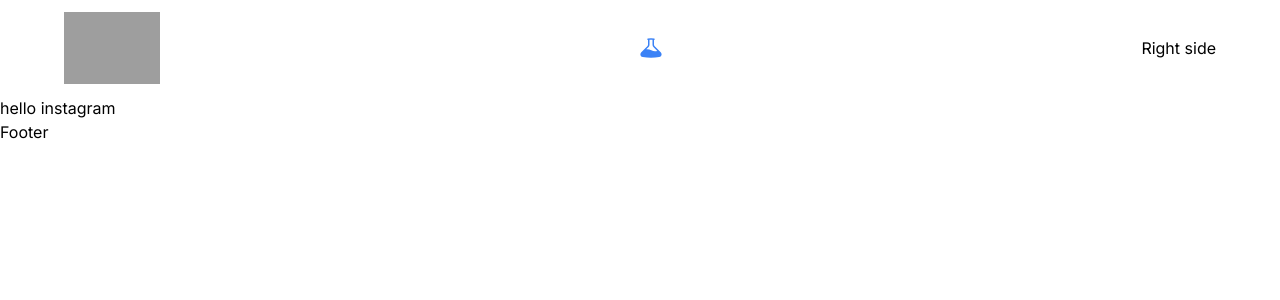
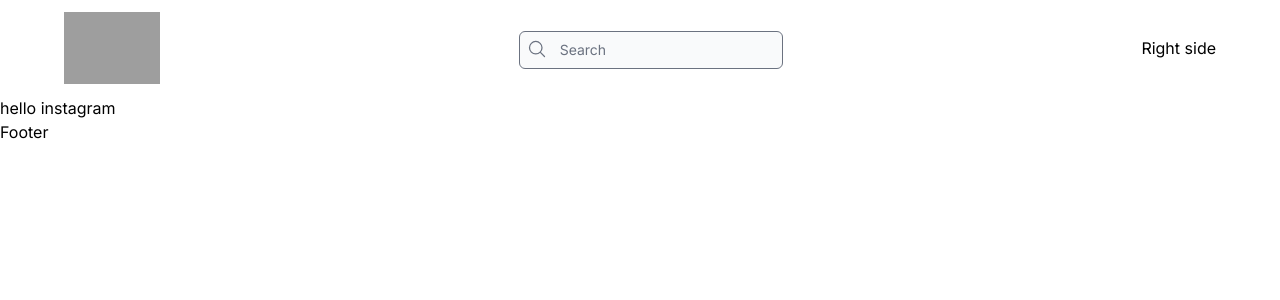
Before and after one commit to RaisulislamRimon/instagram-clone-next-js, a Next.js app: page / in a window 1280 px wide. Shown: the top 300 px of the page. Built offline with nearby package versions, Linux system fonts and the light colour scheme; grey boxes are pictures that could not be loaded.

Commit message:
add search-bar in header component

```diff
--- a/src/components/Header.js
+++ b/src/components/Header.js
@@ -21,8 +21,17 @@ export default function Header(){
           className="object-contain"
         />
       </div>
+
       {/* center */}
-      <BeakerIcon className="h-6 w-6 text-blue-500" />
+      <div className="relative mt-1">
+        <div className="absolute top-2 left-2">
+          <svg xmlns="http://www.w3.org/2000/svg" fill="none" viewBox="0 0 24 24" strokeWidth={1.5} stroke="currentColor" className="h-5 text-gray-500">
+            <path strokeLinecap="round" strokeLinejoin="round" d="M21 21l-5.197-5.197m0 0A7.5 7.5 0 105.196 5.196a7.5 7.5 0 0010.607 10.607z" />
+          </svg>
+        </div>
+        <input type="text" placeholder="Search" className="bg-gray-50 pl-10 border-gray-500 text-sm focus:ring-black focus:border-black rounded-md" />
+      </div>
+
       {/* right */}
       <h1>
         Right side
```
